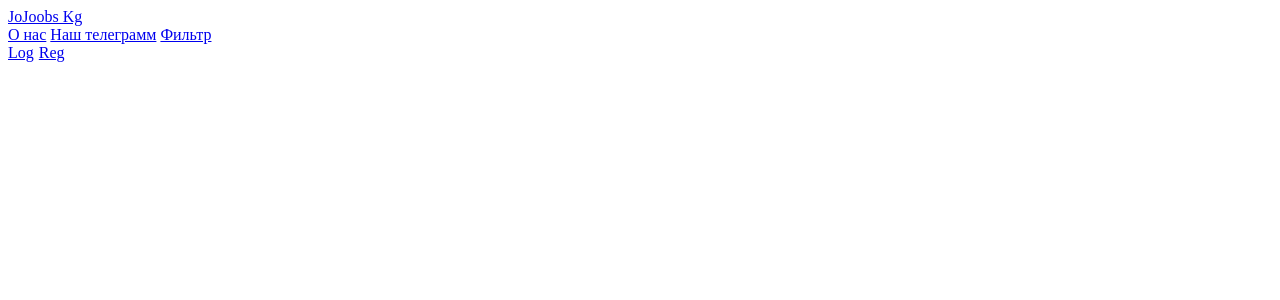
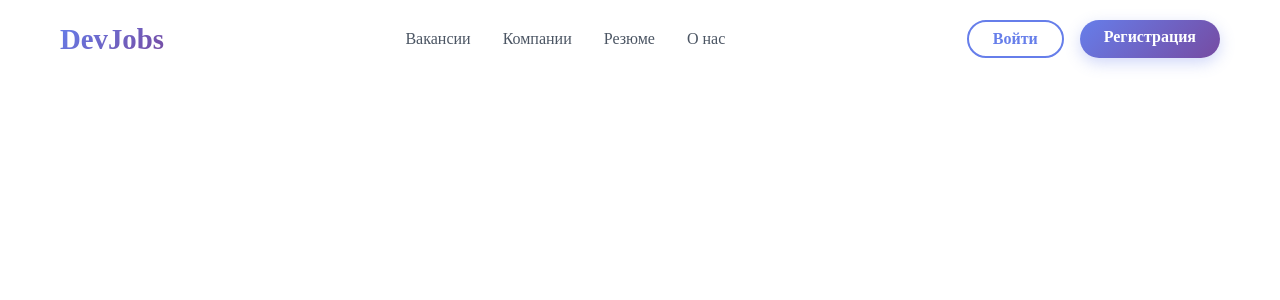
Before and after one commit to nevil-ctrl/JojoJobs, a PHP site: page / in a window 1280 px wide. Shown: the top 300 px of the page. Run offline with PHP 8.4, Linux system fonts and the light colour scheme.

Commit message:
Добавил навигацию

```diff
--- /dev/null
+++ b/assets/css/reset.css
@@ -0,0 +1,114 @@
+/* Reset and base styles  */
+* {
+  padding: 0px;
+  margin: 0px;
+  border: none;
+}
+
+*,
+*::before,
+*::after {
+  box-sizing: border-box;
+}
+
+/* Links */
+
+a,
+a:link,
+a:visited {
+  text-decoration: none;
+}
+
+a:hover {
+  text-decoration: none;
+}
+
+/* Common */
+
+aside,
+nav,
+footer,
+header,
+section,
+main {
+  display: block;
+}
+
+h1,
+h2,
+h3,
+h4,
+h5,
+h6,
+p {
+  font-size: inherit;
+  font-weight: inherit;
+}
+
+ul,
+ul li {
+  list-style: none;
+}
+
+img {
+  vertical-align: top;
+}
+
+img,
+svg {
+  max-width: 100%;
+  height: auto;
+}
+
+address {
+  font-style: normal;
+}
+
+/* Form */
+
+input,
+textarea,
+button,
+select {
+  font-family: inherit;
+  font-size: inherit;
+  color: inherit;
+  background-color: transparent;
+}
+
+input::-ms-clear {
+  display: none;
+}
+
+button,
+input[type="submit"] {
+  display: inline-block;
+  box-shadow: none;
+  background-color: transparent;
+  background: none;
+  cursor: pointer;
+}
+
+input:focus,
+input:active,
+button:focus,
+button:active {
+  outline: none;
+}
+
+button::-moz-focus-inner {
+  padding: 0;
+  border: 0;
+}
+
+label {
+  cursor: pointer;
+}
+
+legend {
+  display: block;
+}
+
+input[type="file"] {
+  max-width: 100%;
+}
--- a/assets/js/app.js
+++ b/assets/js/app.js
@@ -1,6 +1,3 @@
-const PorfileNav = document.querySelector('.porfile_nav');
-const DropdownProfile = document.querySelector(' dropdown_profile');
-
-PorfileNav.addEventListener('click', function (e) {
-e.
-})
+function profileDrop() {
+  document.getElementById("dropdown_profile").classList.toggle("hidden");
+}
--- a/layout/header.php
+++ b/layout/header.php
@@ -3,6 +3,7 @@
 <head>
     <meta charset="UTF-8">
     <meta name="viewport" content="width=device-width, initial-scale=1.0">
+    <link rel="stylesheet" href="assets/css/reset.css">
         <title> <?= htmlspecialchars($titleName) ?> </title>
 </head>
 <body>
--- a/layout/nav.php
+++ b/layout/nav.php
@@ -1,82 +1,140 @@
-<?php
+<nav class="nav container">
+    <div class="logo">DevJobs</div>
 
-?>
-
-<nav class="nav">
-    <div class="nav_main">
-        <a href="/">JoJoobs Kg</a>
+    <div class="nav-links">
+        <div><a href="/jobs">Вакансии</a></div>
+        <div><a href="/companies">Компании</a></div>
+        <div><a href="/resume">Резюме</a></div>
+        <div><a href="/blog">О нас</a></div>
     </div>
-    <div class="nav_link">
-        <a href="/">О нас</a>
-        <a href="/">Наш телеграмм</a>
-        <a href="/">Фильтр</a>
 
     <div class="nav_profile">
         <?php if (isset($_SESSION['user'])): ?>
-
             <div class="profile_nav_avatar">
-            <img src="#" alt="Аватар" class="avatar">
-            <div class="dropdown_profile">
-                <a href="/profile">Profile</a>
-                <a href="/logout">Logout</a>
-            </div>
+                <div onclick="profileDrop()" class="avatar"> <img class="image" src="https://i.pinimg.com/736x/04/4b/0e/044b0e3bfc993390d7fae1ed2f072a97.jpg" alt="Аватар"></div>
+                <ul id="dropdown_profile" class="dropdown_profile hiddenZ">
+                    <li><a href="/profile">Профиль</a></li>
+                    <li><a href="/logout">Выйти</a></li>
+                    <li><a href="/settings">Настройки</a></li>
+                </ul>
             </div>
         <?php else: ?>
-        <a href="/login">Log</a>
-        <a href="/registr">Reg</a>
+      <div class="auth-buttons">
+            <a href="/login" class="btn-login">Войти</a>
+            <a href="/register" class="btn-register">Регистрация</a>
+            </div>
         <?php endif; ?>
     </div>
-
-
-        </div>
-    </div>
 </nav>
-<style>
-    .nav_profile{
-        display: flex;
-        gap: 5px;
-    }
-.profile_nav_avatar {
-    position: relative;
-    cursor: pointer;
-}
-
-.dropdown_profile {
-    display: none;
-    position: absolute;
-    top: 50px;
-    right: 0;
-    background: #fff;
-    border: 1px solid #ccc;
-    flex-direction: column;
-    box-shadow: 0 2px 5px rgba(0, 0, 0, 0.2);
-}
-
-.dropdown_profile.active {
-    display: flex;
-}
-
-.dropdown_profile a {
-    display: block;
-    padding: 10px 20px;
-    color: #333;
-    text-decoration: none;
-}
-
-.dropdown_profile a:hover {
-    background-color: #f0f0f0;
-}
 
 
 
+<style>
+.profile_nav_avatar{
+    display: flex;
+    flex-direction: column;
+    align-items: center;
+    cursor: pointer;
+}
+.dropdown_profile {
+    background: #fff;
+    border-radius: 5px;
+    padding: 5px;
+    margin: 0;
+    box-shadow: 0 2px 3px #9e9797ff;
+    flex-direction: column;
+    cursor: pointer;
+    display: none;
+    position: absolute;
+    top: 90px;
+}
+.hidden { display: block; }
+
+.dropdown_profile li{
+    padding: 5px;
+}
+.image{
+    height: 60px;
+    width: 60px;
+    border-radius: 50%;
+}
+.container {
+max-width: 1200px;
+margin: 0 auto;
+display: flex;
+justify-content: space-between;
+align-items: center;
+padding: 20px;
+}
+.logo {
+font-size: 1.8rem;
+font-weight: 800;
+background: linear-gradient(135deg, #667eea, #764ba2);
+-webkit-text-fill-color: transparent;
+background-clip: text;
+}
+.nav-links {
+display: flex;
+list-style: none;
+gap: 2rem;
+}
+.nav-links a {
+text-decoration: none;
+color: #4b5563;
+font-weight: 500;
+transition: color 0.3s ease;
+position: relative;
+}
+.nav-links a:hover {
+color: #667eea;
+}
+.nav-links a::after {
+content: '';
+position: absolute;
+width: 0;
+height: 2px;
+bottom: -5px;
+left: 0;
+background: linear-gradient(135deg, #667eea, #764ba2);
+transition: width 0.3s ease;
+}
+.nav-links a:hover::after {
+    width: 100%;
+}
+.auth-buttons {
+    display: flex;
+    gap: 1rem;
+}
+.btn-login {
+padding: 0.5rem 1.5rem;
+border: 2px solid #667eea;
+background: transparent;
+color: #667eea;
+border-radius: 25px;
+text-decoration: none;
+font-weight: 600;
+transition: all 0.3s ease;
+}
+.btn-login:hover {
+background: #667eea;
+color: white;
+transform: translateY(-2px);
+box-shadow: 0 10px 25px rgba(102, 126, 234, 0.3);
+}
+.btn-register {
+padding: 0.5rem 1.5rem;
+background: linear-gradient(135deg, #667eea, #764ba2);
+color: white;
+border-radius: 25px;
+text-decoration: none;
+font-weight: 600;
+transition: all 0.3s ease;
+box-shadow: 0 5px 15px rgba(102, 126, 234, 0.3);
+}
+.btn-register:hover {
+transform: translateY(-2px);
+box-shadow: 0 10px 25px rgba(102, 126, 234, 0.4);
+}
+
 </style>
-
-<script>
-const avatar = document.querySelector('.profile_nav_avatar');
-const menu = document.querySelector('.dropdown_profile');
-
-avatar.addEventListener('click', () => {
-    menu.classList.toggle('active');
-});
-
-</script>
+<script src="/assets/js/app.js"></script>
```
Also changed, not shown: auth/logout.php (+4 -4 lines), auth/register.php (+6 -1 lines). Lines whose indentation alone changed are shown as unchanged.
